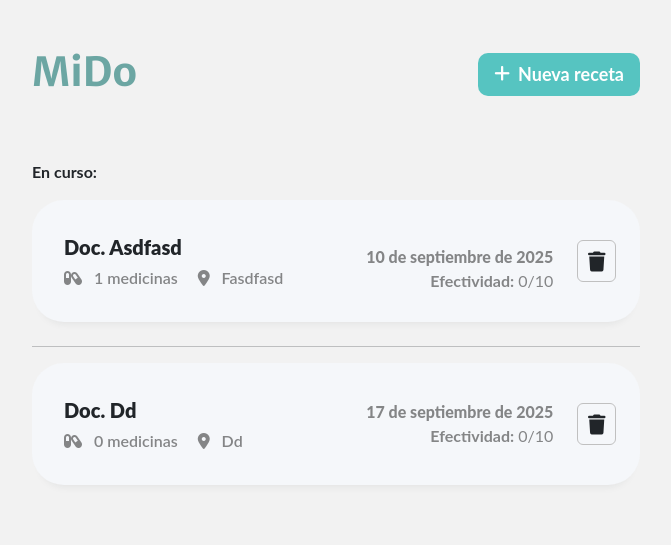
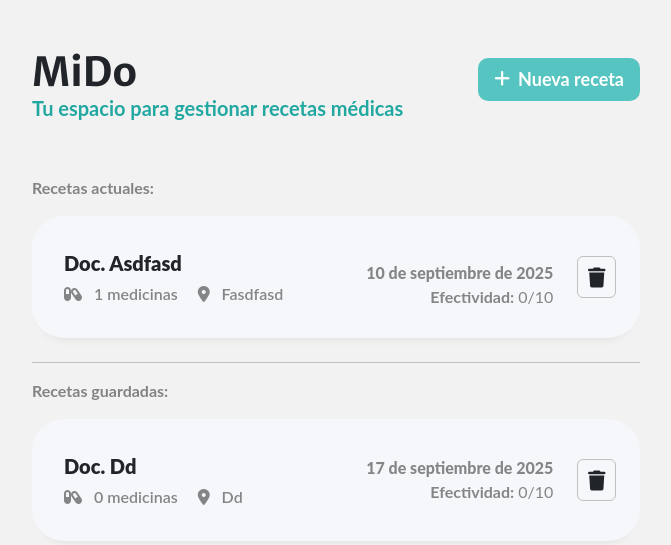
Before and after one commit to CI5co22/MiDo, a Django app: page / in a window 1280 px wide. Shown: the top 545 px of the page, without its empty margins (304-975 px from the left). Run offline with Django 5.2, Linux system fonts and the light colour scheme; data comes from the database, SQL or seed files in the repository.

Commit message:
redesign

```diff
--- a/miApp/static/css/home.css
+++ b/miApp/static/css/home.css
@@ -7,16 +7,31 @@
 .top {
     display: flex;
     flex-direction: column;
-    margin-bottom: 2rem;
+    margin-bottom: 2em;
     position: relative;
 }
 
-.top h1 {
-    color: #6ca6a3;
-    margin-bottom: 1rem;
+.top .texto h1 {
+
+    margin-bottom: 0rem;
     font-size: 40px;
     font-family: "Merriweather Sans", sans-serif;
     font-weight: 700;
+}
+
+.clasif
+{
+    font-weight: 400;
+    color: var(--opaco)
+}
+
+.top .texto h5
+{
+    font-size: 20px !important;
+    font-weight: 700;
+    color: #22a8a1;
+    text-align: center;
+    margin-top: 20px;
 }
 
 .top button {
@@ -32,7 +47,7 @@
     align-items: center;
     gap: 0.5rem;
     right: 0;
-    top: 0;
+    top: 5px;
 }
 
 .receta {
@@ -134,8 +149,13 @@
         justify-content: space-between;
     }
 
-    .top h1 {
+    .top .texto h1 {
         margin-bottom: 0;
+    }
+
+    .top .texto h5
+    {
+        margin-top: 0px;
     }
 
     .top button {
@@ -178,6 +198,11 @@
         right: 0;
         font-size: 18px;
         margin: 0.3rem 0;
+    }
+
+    .top .texto h5
+    {
+        margin-top: 0px;
     }
 
     .receta {
@@ -257,6 +282,11 @@
         margin: 0.3rem 0;
     }
 
+    .top .texto h5
+    {
+        margin-top: 0px;
+    }
+
     .receta {
         border-radius: 2rem;
         padding: 2rem;
--- a/miApp/templates/home.html
+++ b/miApp/templates/home.html
@@ -25,7 +25,10 @@
 
     <div class="container container-fluid w-50 mt-5">
         <div class="top">
+            <div class="texto">
             <h1>MiDo</h1>
+            <h5>Tu espacio para gestionar recetas médicas</h5>
+            </div>
             <button data-bs-toggle="modal" data-bs-target="#exampleModal" id="agregar" class="scl2 ">
                 <i class="fa-solid fa-plus"></i>
                 Nueva receta
@@ -34,7 +37,7 @@
         </div>
         <div class="list">
             <div>
-                <p><b>En curso:</b></p>
+                <p class="clasif"><b>Recetas actuales:</b></p>
             </div>
             {% if activos %}
             {% for receta in activos %}
@@ -85,6 +88,7 @@
             <!--  -->
             {% if lista %}
             {% for receta in lista %}
+            <p class="clasif"><b>Recetas guardadas:</b></p>
             <div class="receta mt-3" data-id="{{ receta.id }}">
                 <div class="receta-info1">
                     <div class="receta-doc">
```
Also changed, not shown: 1 other file.
